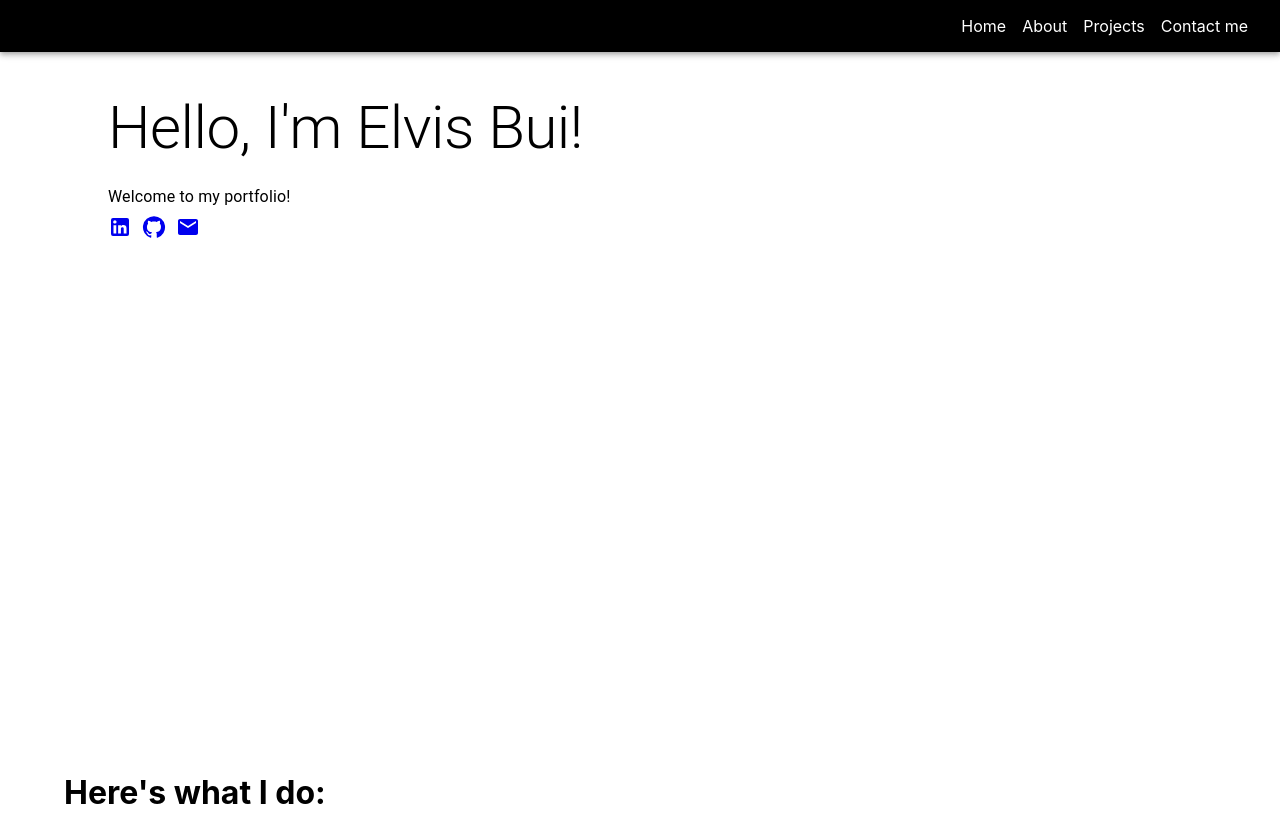
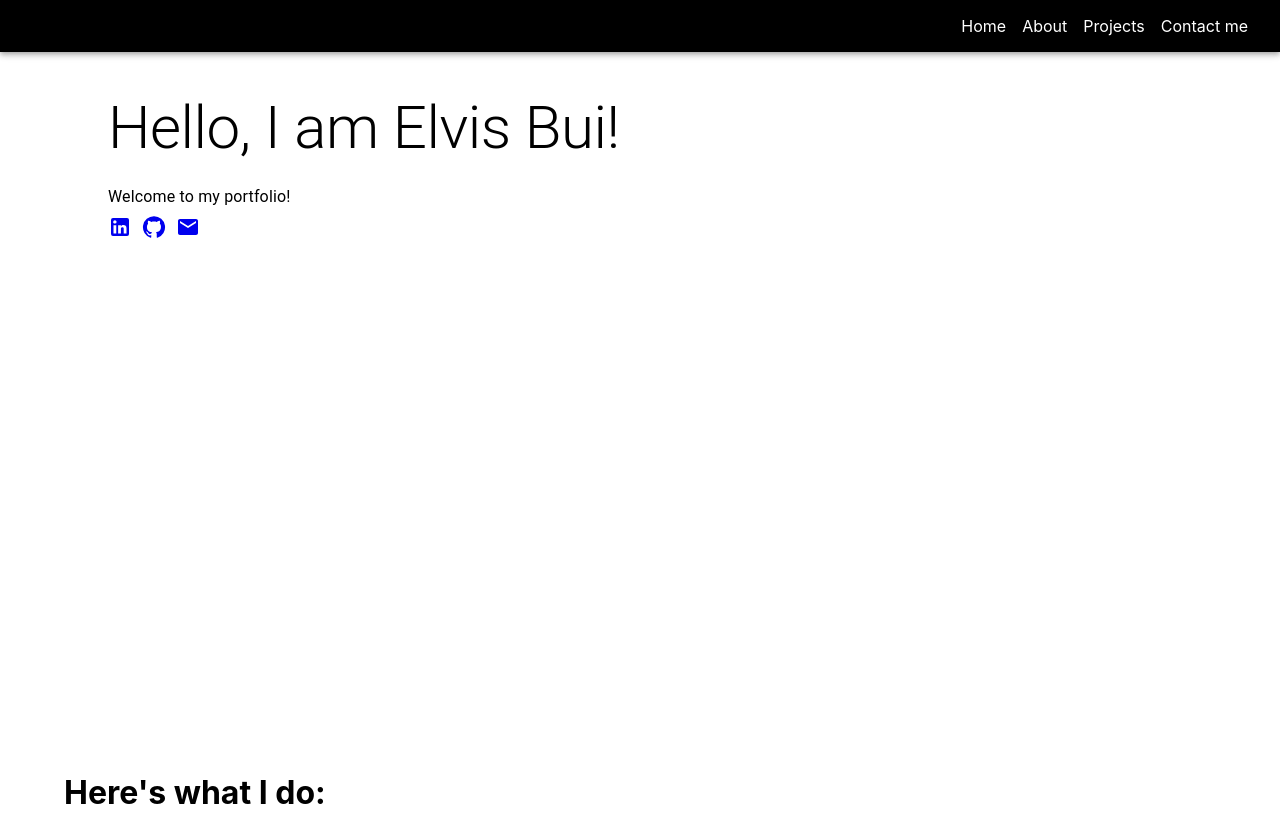
Before and after one commit to LaserCrafter/lasercrafter.github.io, a React (Create React App) app: page / in a window 1280 px wide. Built offline with nearby package versions, Linux system fonts and the light colour scheme.

Commit message:
Changed around front page and working on adding content to front page

```diff
--- a/src/App.js
+++ b/src/App.js
@@ -17,10 +17,10 @@ function Main() {
     <Container>
       <Box className="large-container">
         <Typography variant="h2" gutterBottom>
-          Hello, I'm Elvis Bui!
+          Hello, I am Elvis Bui!
         </Typography>
         <Typography variant="body1" gutterBottom>
-          Welcome to my portfolio!
+           Welcome to my portfolio!
         </Typography>
           <div className="icon-container"> {/* Flex container for icons */}
             <a href="https://www.linkedin.com/in/elvisbui" target="_blank" rel="noopener noreferrer">
```
